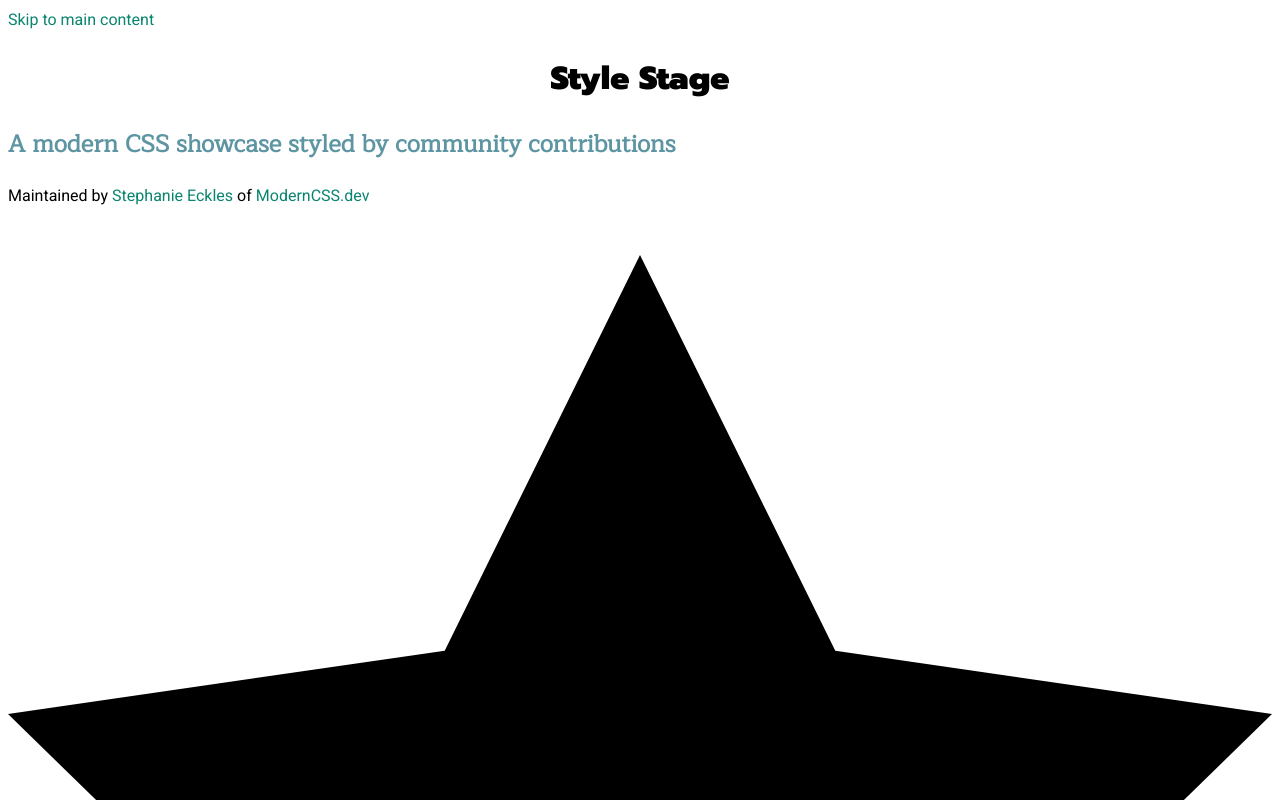
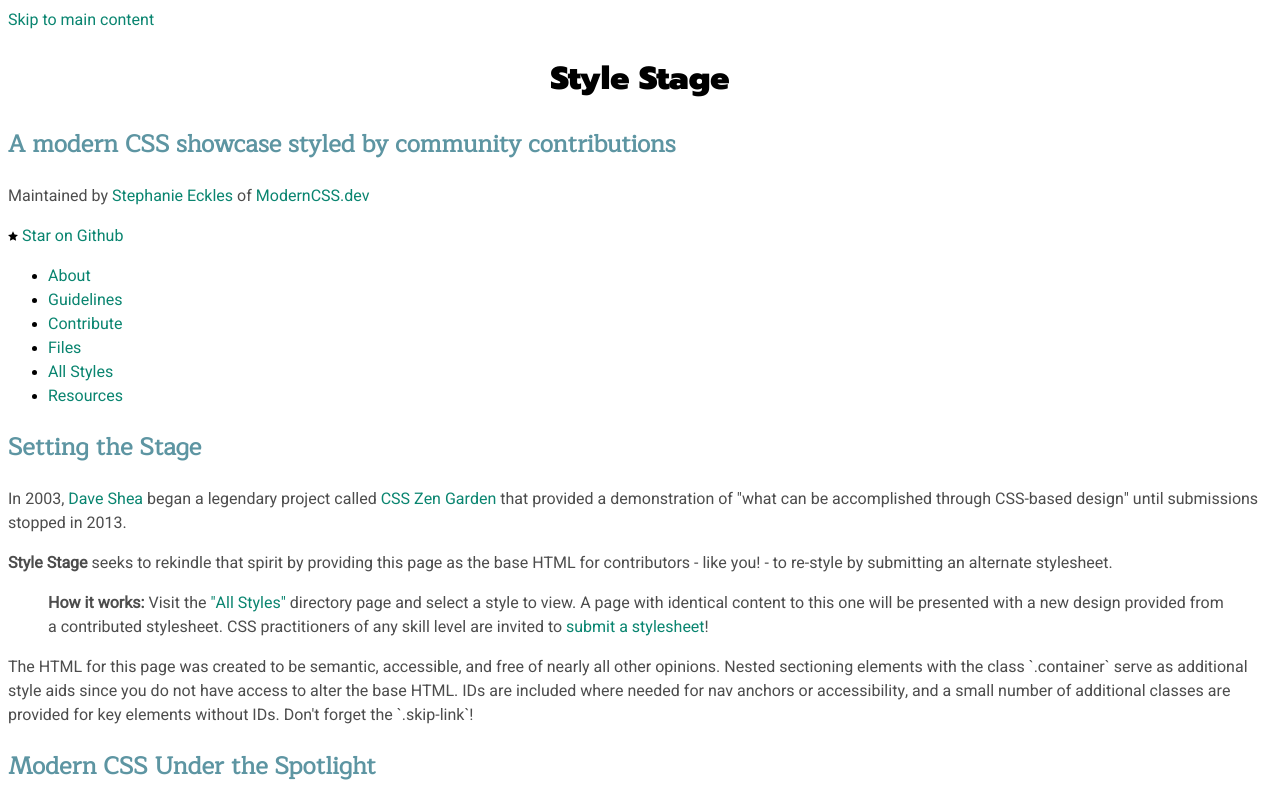
Before and after one commit to RVCC-IDMX/style-mobile-ryan-rutishauser, an Eleventy site: page src/index.html in a window 1280 px wide. Shown: the top 800 px of the page. Built offline with nearby package versions, Linux system fonts and the light colour scheme; Eleventy itself is replaced by a stand-in of ours; files that its build step writes are made by us from their sources.

Commit message:
make start smaller

```diff
--- a/src/sass/style.scss
+++ b/src/sass/style.scss
@@ -22,6 +22,7 @@
 
 p{
   font-family: "Heebo";
+  color: hsl(0,0,30);
 }
 
 h1{
@@ -38,5 +39,13 @@
 a{
   font-family: "Heebo";
   color: hsl(170, 86, 28);
-  text-decoration-line: none;
+  text-decoration-color: white;
 }
+
+a:hover{
+text-decoration-color: hsl(170, 86, 28);
+}
+
+svg{
+  max-width: 10px;
+}
```
Also changed, not shown: public/style.css.
